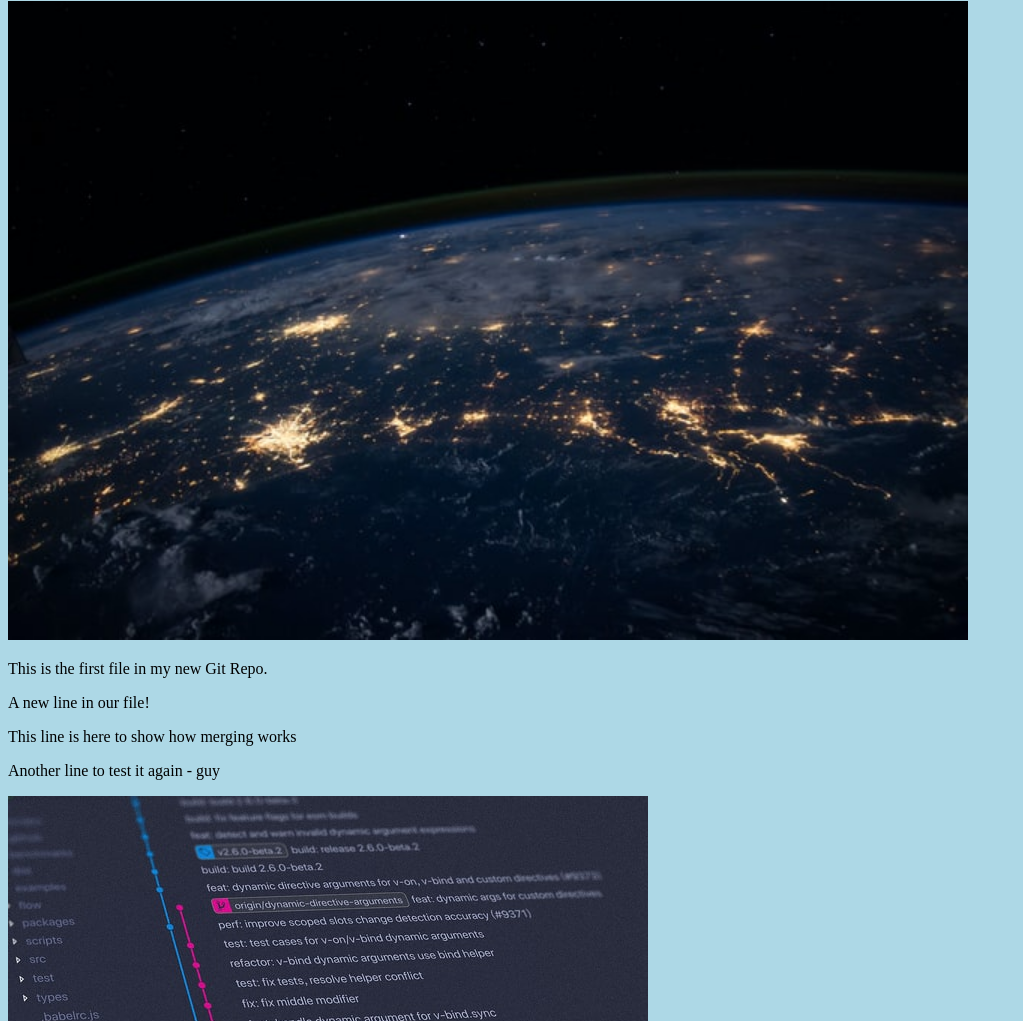
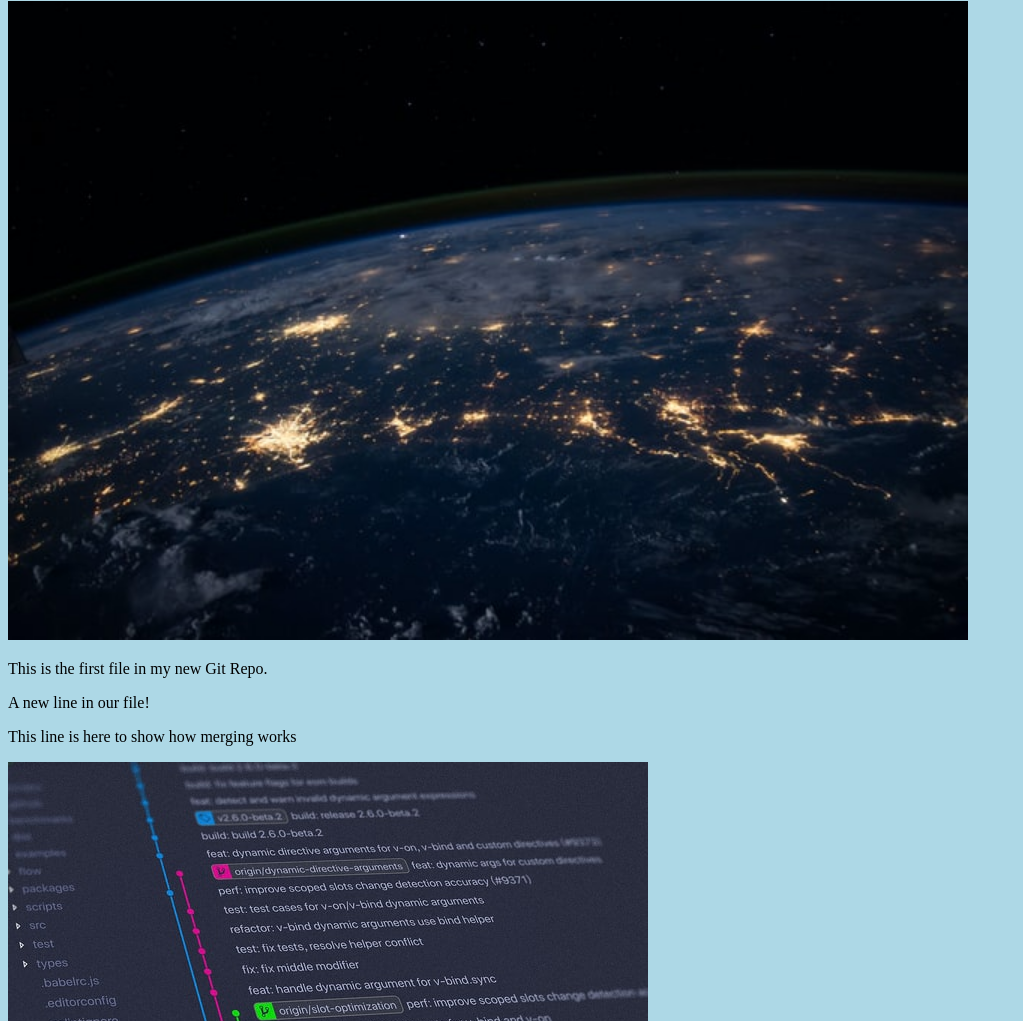
Before and after one commit to guy-blanchfield/guy-blanchfield.github.io, a plain HTML site: page index.html in a window 1280 px wide. Shown: the part 79-1100 px from the top of the page, without its empty margins (0-1023 px from the left). Drawn offline with Linux system fonts and the light colour scheme.

Commit message:
Updated index.html to remove the rogue test line

```diff
--- a/index.html
+++ b/index.html
@@ -11,7 +11,6 @@
 <p>This is the first file in my new Git Repo.</p>
 <p>A new line in our file!</p>
 <p>This line is here to show how merging works</p>
-<p>Another line to test it again - guy</p>
 <div><img src="img_hello_git.jpg" alt="Hello Git" style="width:100%;max-width:640px"></div>
 
 </body>
```
